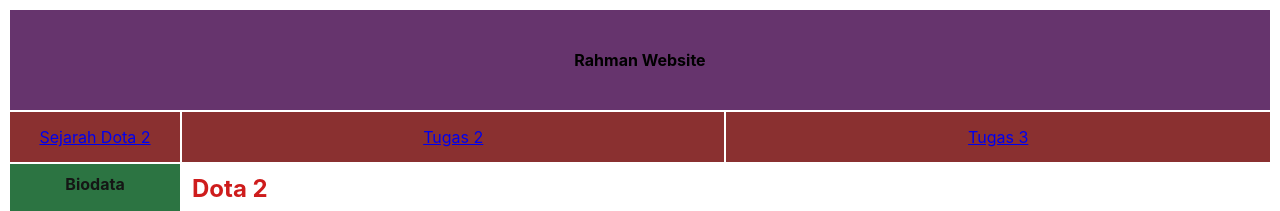
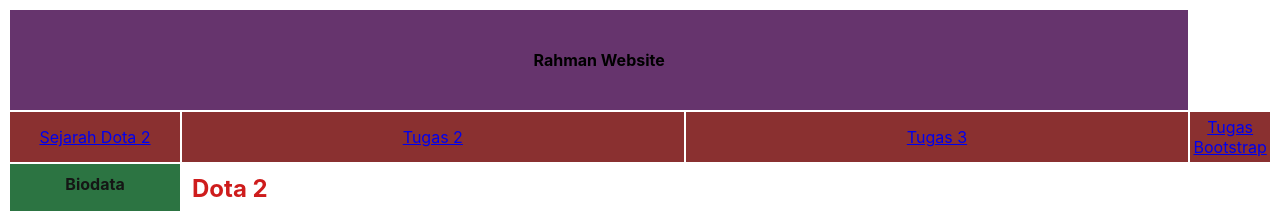
Before and after one commit to RahmanPrd/rahmanprd00, a plain HTML site: page index.html in a window 1280 px wide. Shown: the top 211 px of the page. Drawn offline with Linux system fonts and the light colour scheme; grey boxes are pictures that could not be loaded.

Commit message:
Update index.html

```diff
--- a/index.html
+++ b/index.html
@@ -13,6 +13,7 @@
             <td align="center"><a href="index.html">Sejarah Dota 2</a></td>
             <td align="center"><a href="tugas2.html">Tugas 2</a></td>
             <td align="center"><a href="tugas3.html">Tugas 3</a></td>
+            <td align="center"><a href="tugasbootstrap.html">Tugas Bootstrap</a></td>
         </tr>
         <tr valign="top">
             <td align="center" style="width: 150px;padding: 10px; background-color: rgb(44, 116, 66);">
```
